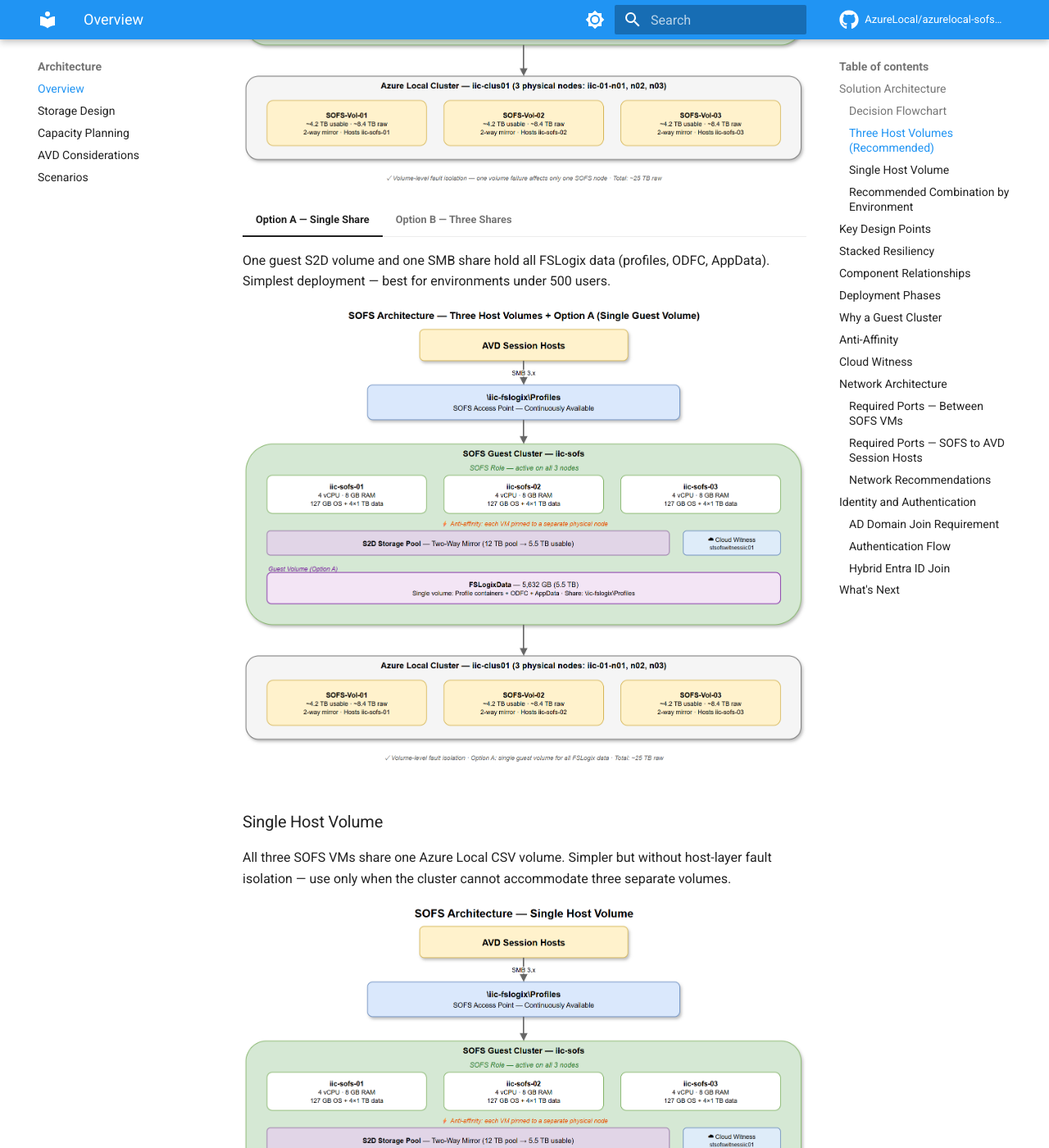
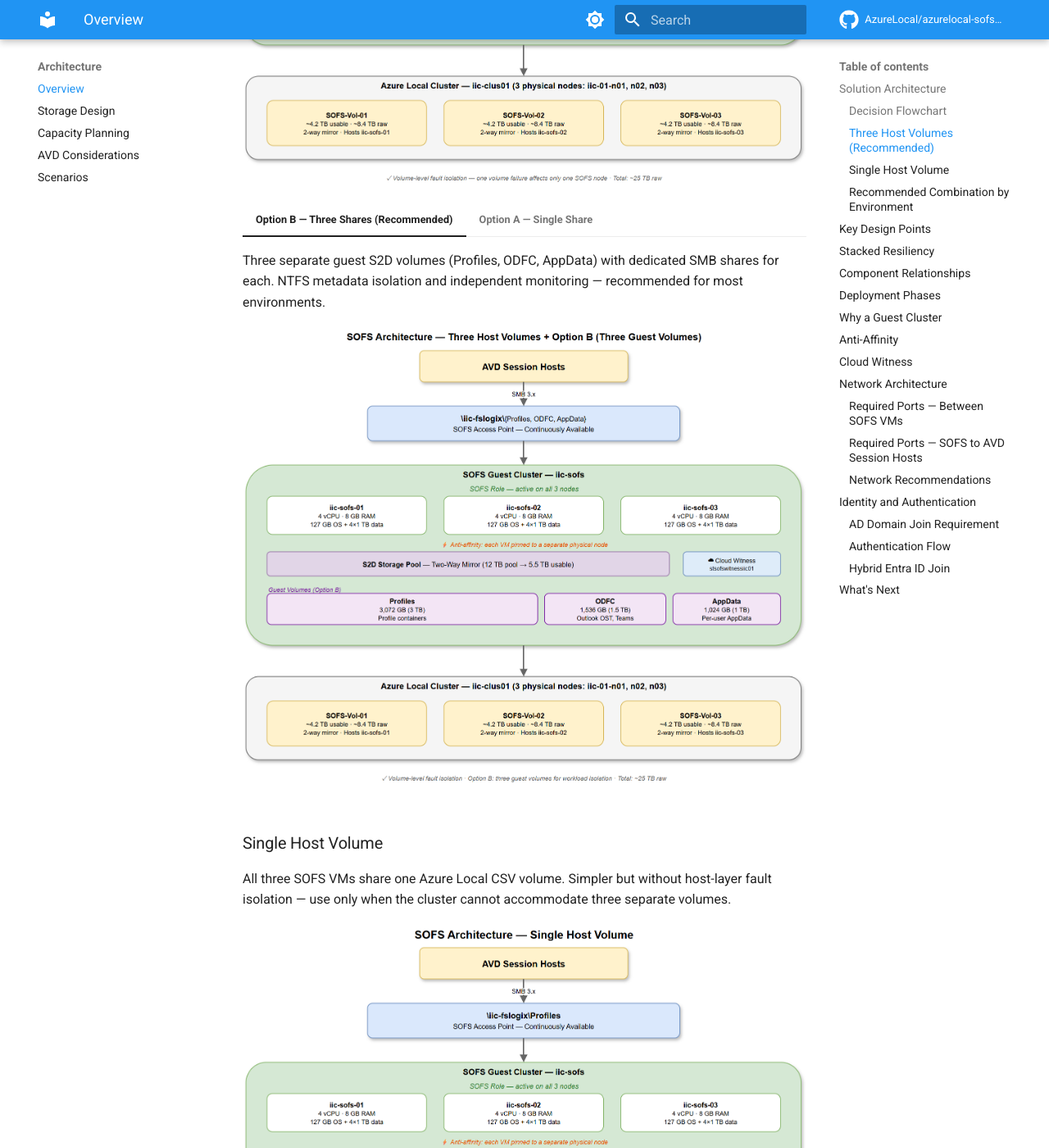
Before and after one commit to AzureLocal/azurelocal-sofs-fslogix, an MkDocs documentation site: the page built from docs/architecture/overview.md, in a window 1280 px wide and 1400 px high, scrolled down 2495 px. Shown: the whole window at 82% size. Built offline with MkDocs 1.6.1 and Material for MkDocs 9.7.7, drawn with Linux system fonts in a browser that asks for light colours; comment, search, counter and statistics services are not loaded; some of the changed text lies outside the part shown.

Commit message:
docs: recommend Option B (three shares) as default share model
Three S2D volumes with dedicated SMB shares provides NTFS metadata
isolation and independent monitoring. Option A (single share) is now
positioned as the alternative for very small environments under 50 users.

````diff
--- a/docs/architecture/overview.md
+++ b/docs/architecture/overview.md
@@ -10,7 +10,7 @@ Three independent design decisions determine the storage topology:
 
 1. **Host volume layout** — Place all 3 SOFS VMs on one CSV volume, or one VM per CSV for fault isolation?
 2. **Guest S2D mirror level** — Two-way mirror (recommended) or three-way mirror?
-3. **Guest share model** — Option A (one S2D volume, one share) or Option B (three S2D volumes, three shares)?
+3. **Guest share model** — Option B (three S2D volumes, three shares — recommended) or Option A (one S2D volume, one share)?
 
 Each decision is independent — pick one option from each row and deploy the matching combination. See [Storage Design](storage-design.md) for the full rationale, capacity impact, thin-provisioning warnings, and S2D tuning.
 
@@ -32,8 +32,8 @@ flowchart TD
     TwoWay --> D3{"Share model?"}
     ThreeWay --> D3
 
-    D3 -->|"Under 500 users"| OptA["<b>Option A</b><br/>Single S2D volume + single share"]
-    D3 -->|"500+ users or<br/>high-density hosts"| OptB["<b>Option B</b><br/>Three S2D volumes + three shares"]
+    D3 -->|"Most environments<br/>(recommended)"| OptB["<b>Option B</b><br/>Three S2D volumes + three shares"]
+    D3 -->|"Under 50 users<br/>or simplicity"| OptA["<b>Option A</b><br/>Single S2D volume + single share"]
 
     style Start fill:#fff,stroke:#666,color:#000
     style D1 fill:#fff,stroke:#e65100,color:#000,stroke-width:2px
@@ -43,8 +43,8 @@ flowchart TD
     style OneVol fill:#fff,stroke:#1565c0,color:#000,stroke-width:2px
     style TwoWay fill:#fff,stroke:#2e7d32,color:#000,stroke-width:2px
     style ThreeWay fill:#fff,stroke:#1565c0,color:#000,stroke-width:2px
-    style OptA fill:#fff,stroke:#2e7d32,color:#000,stroke-width:2px
-    style OptB fill:#fff,stroke:#1565c0,color:#000,stroke-width:2px
+    style OptB fill:#fff,stroke:#2e7d32,color:#000,stroke-width:2px
+    style OptA fill:#fff,stroke:#1565c0,color:#000,stroke-width:2px
 ```
 
 ### Three Host Volumes (Recommended)
@@ -53,17 +53,17 @@ Each SOFS VM resides on its own Azure Local CSV volume. A volume-level failure a
 
 ![Three host volumes — base layout](../assets/images/sofs-arch-3vol-base.png)
 
+=== "Option B — Three Shares (Recommended)"
+
+    Three separate guest S2D volumes (Profiles, ODFC, AppData) with dedicated SMB shares for each. NTFS metadata isolation and independent monitoring — recommended for most environments.
+
+    ![Three host volumes + Option B — three shares](../assets/images/sofs-arch-3vol-option-b.png)
+
 === "Option A — Single Share"
 
-    One guest S2D volume and one SMB share hold all FSLogix data (profiles, ODFC, AppData). Simplest deployment — best for environments under 500 users.
+    One guest S2D volume and one SMB share hold all FSLogix data (profiles, ODFC, AppData). Simplest deployment — suitable for very small environments under 50 users.
 
     ![Three host volumes + Option A — single share](../assets/images/sofs-arch-3vol-option-a.png)
-
-=== "Option B — Three Shares"
-
-    Three separate guest S2D volumes (Profiles, ODFC, AppData) with dedicated SMB shares for each. NTFS metadata isolation and independent monitoring — best for 500+ users or high-density session hosts.
-
-    ![Three host volumes + Option B — three shares](../assets/images/sofs-arch-3vol-option-b.png)
 
 ### Single Host Volume
 
@@ -71,26 +71,26 @@ All three SOFS VMs share one Azure Local CSV volume. Simpler but without host-la
 
 ![Single host volume — base layout](../assets/images/sofs-arch-1vol-base.png)
 
+=== "Option B — Three Shares (Recommended)"
+
+    Three volumes and three shares for workload isolation, even without host-layer fault isolation.
+
+    ![Single host volume + Option B — three shares](../assets/images/sofs-arch-1vol-option-b.png)
+
 === "Option A — Single Share"
 
     One guest S2D volume and one SMB share — the simplest possible deployment.
 
     ![Single host volume + Option A — single share](../assets/images/sofs-arch-1vol-option-a.png)
 
-=== "Option B — Three Shares"
-
-    Three volumes and three shares for workload isolation, even without host-layer fault isolation.
-
-    ![Single host volume + Option B — three shares](../assets/images/sofs-arch-1vol-option-b.png)
-
 ### Recommended Combination by Environment
 
 | Environment | Host Volumes | Mirror | Share Model |
 |-------------|-------------|--------|-------------|
-| Under 50 users, personal desktops | Single or Three | Two-way | Option A |
-| 50–500 users, mixed workloads | Three | Two-way | Option A |
-| 500+ users, pooled session hosts | Three | Two-way | Option B |
-| Maximum resiliency required | Three | Three-way | Option B |
+| Under 50 users, personal desktops | Single or Three | Two-way | Option A or B |
+| 50–500 users, mixed workloads | Three | Two-way | **Option B** |
+| 500+ users, pooled session hosts | Three | Two-way | **Option B** |
+| Maximum resiliency required | Three | Three-way | **Option B** |
 
 ---
 
````
